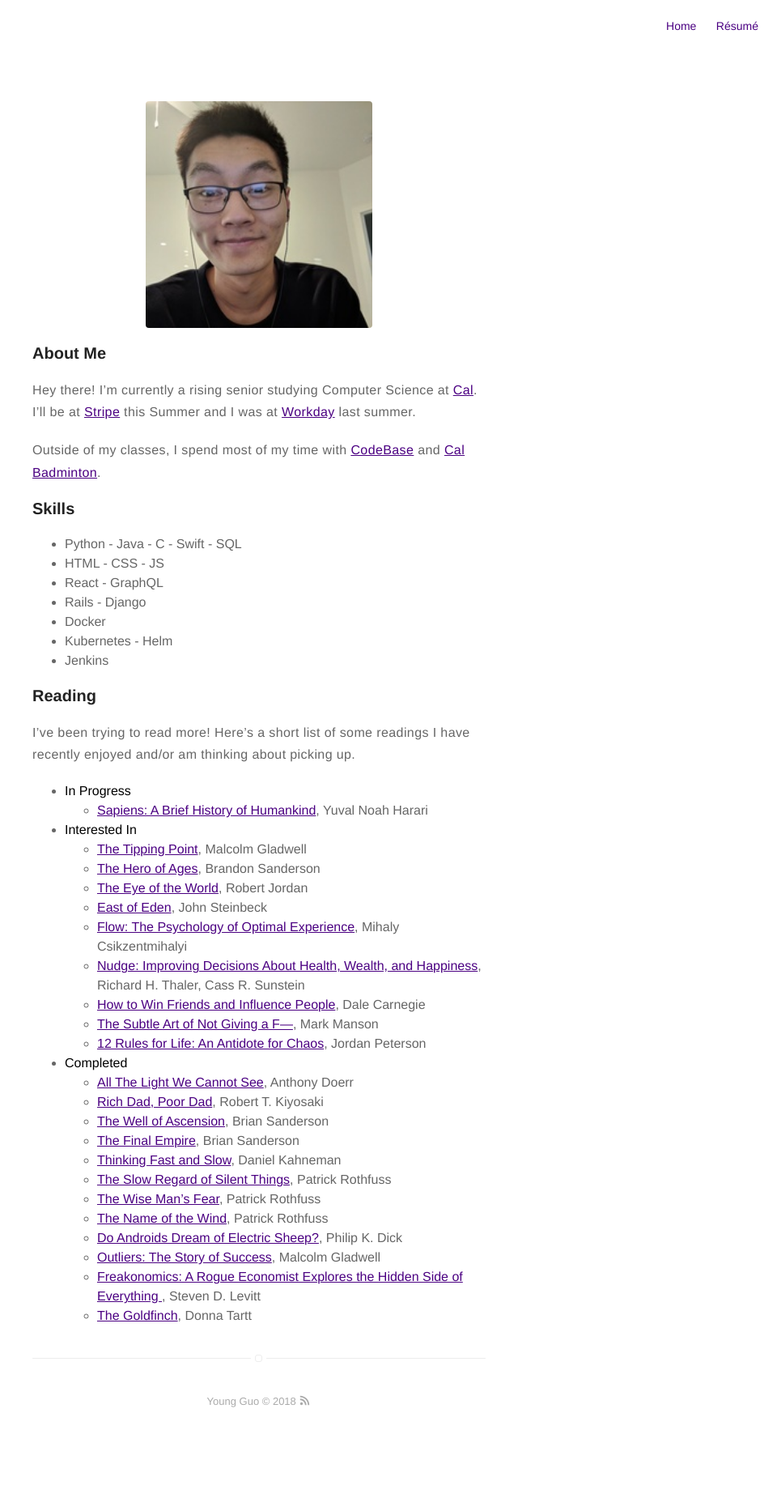
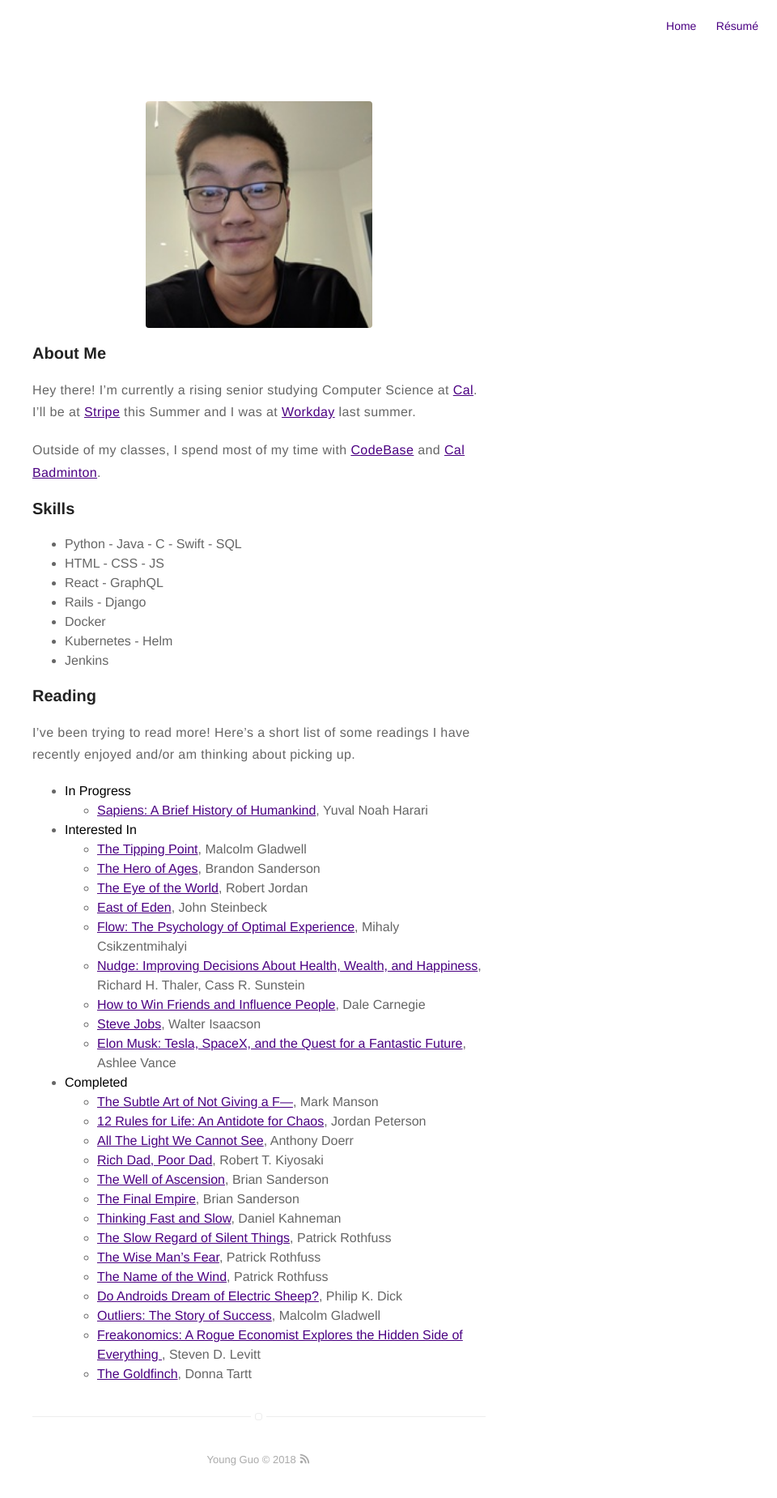
Before and after one commit to OldGuo/oldguo.github.io, a Jekyll site: the page built from about.md, in a window 1280 px wide. Shown: the whole page at 81% size, without its empty margins (320-1280 px from the left). Built offline with Jekyll 4.4.1, drawn with Linux system fonts in a browser that asks for light colours; before the commit the page ends 1778 px from its top, so only the background shows below that.

Commit message:
June 2018 reading

```diff
--- a/about.md
+++ b/about.md
@@ -30,9 +30,11 @@ I've been trying to read more! Here's a short list of some readings I have recen
   - [Flow: The Psychology of Optimal Experience](https://www.goodreads.com/book/show/66354.Flow), Mihaly Csikzentmihalyi
   - [Nudge: Improving Decisions About Health, Wealth, and Happiness](https://www.goodreads.com/book/show/3450744-nudge?ac=1&from_search=true), Richard H. Thaler,  Cass R. Sunstein
   - [How to Win Friends and Influence People](https://www.goodreads.com/book/show/4865.How_to_Win_Friends_and_Influence_People), Dale Carnegie
+  - [Steve Jobs](https://www.goodreads.com/book/show/11084145-steve-jobs), Walter Isaacson
+  - [Elon Musk: Tesla, SpaceX, and the Quest for a Fantastic Future](https://www.goodreads.com/book/show/25541028-elon-musk?ac=1&from_search=true), Ashlee Vance
+- **Completed**
   - [The Subtle Art of Not Giving a F---](https://www.goodreads.com/book/show/28257707-the-subtle-art-of-not-giving-a-f-ck?ac=1&from_search=true), Mark Manson
   - [12 Rules for Life: An Antidote for Chaos](https://www.goodreads.com/book/show/30257963-12-rules-for-life), Jordan Peterson
-- **Completed**
   - [All The Light We Cannot See](https://www.goodreads.com/book/show/18143977-all-the-light-we-cannot-see), Anthony Doerr
   - [Rich Dad, Poor Dad](https://www.goodreads.com/book/show/69571.Rich_Dad_Poor_Dad), Robert T. Kiyosaki
   - [The Well of Ascension](https://www.goodreads.com/book/show/68429.The_Well_of_Ascension), Brian Sanderson
```
